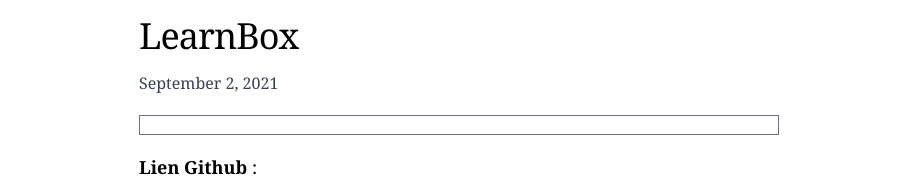
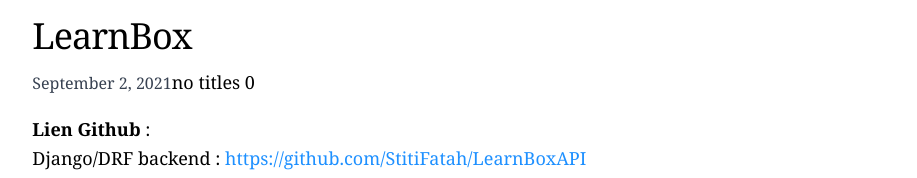
Before and after one commit to StitiFatah/PortfolioBlog, a Next.js app: page /posts/LearnBox in a window 1280 px wide. Shown: the part 134-312 px from the top of the page, without its empty margins (181-1098 px from the left). Built offline with nearby package versions, Linux system fonts and the light colour scheme; a web font is replaced by a local one; what @tailwindcss/typography would draw is missing.

Commit message:
Table of Contents

```diff
--- a/components/common_id_posts.tsx
+++ b/components/common_id_posts.tsx
@@ -6,37 +6,54 @@
 import ReactMarkdown from "react-markdown";
 import { Prism as SyntaxHighlighter } from "react-syntax-highlighter";
 import { materialDark } from "react-syntax-highlighter/dist/cjs/styles/prism";
-import TitleIndexs from "./title_indexs";
+import TableContent from "./table_content";
 
 export default function CommonPost({ post_data, lang }) {
-  //React.useEffect(() => {
-  //const h2s: any[] = document.querySelectorAll("h2");
-  //for (let element of h2s) {
-  //console.log(element.innerText);
-  //}
-  //}, []);
+  const [titleList, setTitleList] = React.useState([]);
+
+  React.useEffect(() => {
+    const h2s: HTMLHeadingElement[] = [...document.querySelectorAll("h2")];
+
+    for (let i = 0; i < h2s.length; i++) {
+      titleList.push(h2s[i].innerText);
+      setTitleList([...titleList]);
+      h2s[i].id = `h2-${i.toString()}`;
+    }
+  }, []);
+
+  const hasTitles = () => (titleList.length > 0 ? true : false);
 
   return (
     <>
       <Head>
         <title>{post_data.title}</title>
       </Head>
-      <article className="prose dark:prose-dark">
-        <h1
-          className={`${style.PostDataTitle} mb-0'`}
-          style={{ marginBottom: 0 }}
+      <div
+        className=" prose md:prose-md lg:prose-lg
+          dark:prose-dark max-w-none w-full
+          flex flex-col md:flex-row-reverse  md:justify-between
+          "
       >
-          {post_data.title}
-        </h1>
+        {hasTitles() && (
+          <div className="mb-4 w-full md:w-1/3 md:ml-4">
+            <TableContent titleList={titleList} />
+          </div>
+        )}
+        <div
+          className={`
+         w-full mb-4
+          ${hasTitles() && "md:w-2/3"} `}
+        >
+          <h1 className={`${style.PostDataTitle} mb-0'`}>{post_data.title}</h1>
+
           <div className="mb-4">
             <Date
               className={`${style.PostDateTime} text-gray-700 dark:text-green-200 `}
               dateString={post_data.date}
             />
-        </div>
-
-        <div className="mb-4">
-          <TitleIndexs />
+            <span>
+              {hasTitles() ? "has titles" : "no titles"} {titleList.length}
+            </span>
           </div>
 
           {/* <div dangerouslySetInnerHTML={{ __html: post_data.contentHtml }} /> */}
@@ -56,7 +73,8 @@
           >
             {post_data.contentMarkdown}
           </ReactMarkdown>
-      </article>
+        </div>
+      </div>
     </>
   );
 }
--- a/components/layout.tsx
+++ b/components/layout.tsx
@@ -58,13 +58,10 @@
   // set_dark_mode,
 }) {
   return (
-    <div className=" mx-auto w-11/12  md:w-1/2">
+    <div className="w-11/12 mx-auto md:w-3/4 lg:w-2/3 ">
       <Head>
         <link rel="icon" href="/favicon.ico" />
-        <meta
-          name="description"
-          content="Stiti Fatah's protfolio and blog"
-        />
+        <meta name="description" content="Stiti Fatah's protfolio and blog" />
         <meta
           property="og:image"
           content={`https://og-image.vercel.app/${encodeURI(
@@ -83,7 +80,7 @@
           // set_dark_mode={set_dark_mode}
         />
       </header>
-      <main className="mx-auto">{children}</main>
+      <main className="">{children}</main>
       {!home && <div className="">{get_back_to_home_link(lang)}</div>}
     </div>
   );
--- /dev/null
+++ b/components/table_content.tsx
@@ -0,0 +1,20 @@
+import React from "react";
+
+export default function TableContent({ titleList }) {
+  return (
+    <div
+      className="p-2 border border-gray-400 rounded-lg
+      sticky top-10
+      "
+      // style={{ position: "sticky", top: "20px" }}
+    >
+      <div className="flex flex-col">
+        {titleList.map((elem, index) => (
+          <a key={index} className="my-2" href={`#h2-${index.toString()}`}>
+            {elem}
+          </a>
+        ))}
+      </div>
+    </div>
+  );
+}
--- a/components/title_indexs.tsx
+++ /dev/null
@@ -1,29 +0,0 @@
-import React from "react";
-
-export default function TitleIndexs() {
-  const [titleList, setTitleList] = React.useState([]);
-
-  React.useEffect(() => {
-    const h2s: HTMLHeadingElement[] = [...document.querySelectorAll("h2")];
-    let i = 0;
-
-    for (let header of h2s) {
-      titleList.push(header.innerText);
-      setTitleList([...titleList]);
-      header.id = i.toString();
-      i += 1;
-    }
-  }, []);
-
-  return (
-    <div className="p-2 border border-gray-500">
-      <div className="flex flex-col">
-        {titleList.map((elem, index) => (
-          <a key={index} className="my-2" href={`#${index.toString()}`}>
-            {elem}
-          </a>
-        ))}
-      </div>
-    </div>
-  );
-}
```
Lines whose indentation alone changed are shown as unchanged.
